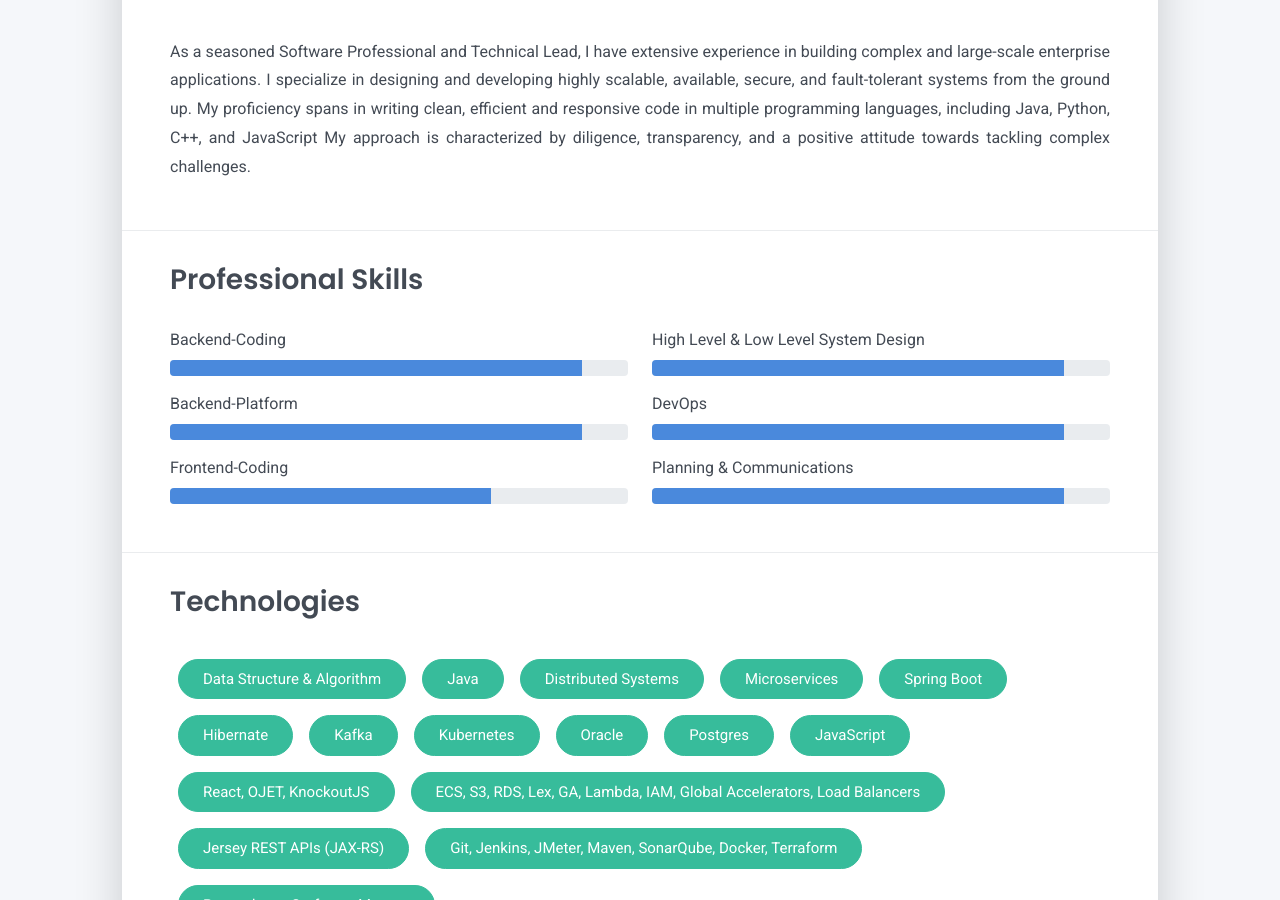
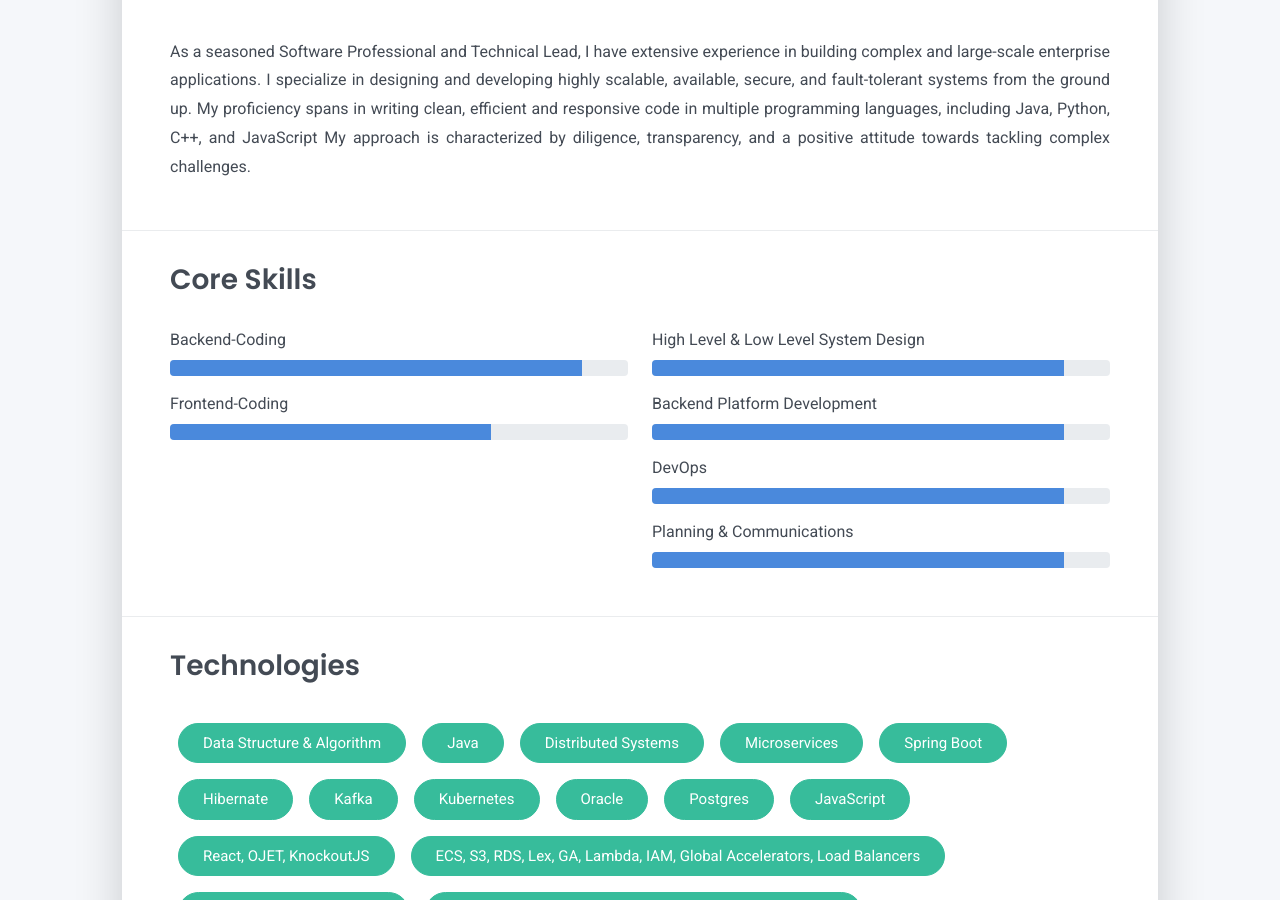
Before and after one commit to anandkshitiz/anandkshitiz.github.io, a Jekyll site: the page built from tabs/about.md, in a window 1280 px wide and 900 px high, scrolled down 420 px. Built offline with Jekyll 4.4.1, drawn with Linux system fonts in a browser that asks for light colours.

Commit message:
added new about details

```diff
--- a/tabs/about/content/skills-section.html
+++ b/tabs/about/content/skills-section.html
@@ -1,16 +1,9 @@
-<h2 class="h3 mb-3">Professional Skills</h2>
+<h2 class="h3 mb-3">Core Skills</h2>
 <div class="row">
   <div class="col-md-6">
     <div class="mb-2"><span>Backend-Coding</span>
       <div class="progress my-1">
         <div class="progress-bar bg-primary" role="progressbar" data-aos="zoom-in-right" data-aos-delay="100"
-          data-aos-anchor=".skills-section" style="width: 90%" aria-valuenow="90" aria-valuemin="0" aria-valuemax="100">
-        </div>
-      </div>
-    </div>
-    <div class="mb-2"><span>Backend-Platform</span>
-      <div class="progress my-1">
-        <div class="progress-bar bg-primary" role="progressbar" data-aos="zoom-in-right" data-aos-delay="200"
           data-aos-anchor=".skills-section" style="width: 90%" aria-valuenow="90" aria-valuemin="0" aria-valuemax="100">
         </div>
       </div>
@@ -31,6 +24,13 @@
         </div>
       </div>
     </div>
+    <div class="mb-2"><span>Backend Platform Development</span>
+      <div class="progress my-1">
+        <div class="progress-bar bg-primary" role="progressbar" data-aos="zoom-in-right" data-aos-delay="200"
+          data-aos-anchor=".skills-section" style="width: 90%" aria-valuenow="90" aria-valuemin="0" aria-valuemax="100">
+        </div>
+      </div>
+    </div>
     <div class="mb-2"><span>DevOps</span>
       <div class="progress my-1">
         <div class="progress-bar bg-primary" role="progressbar" data-aos="zoom-in-right" data-aos-delay="500"
```
